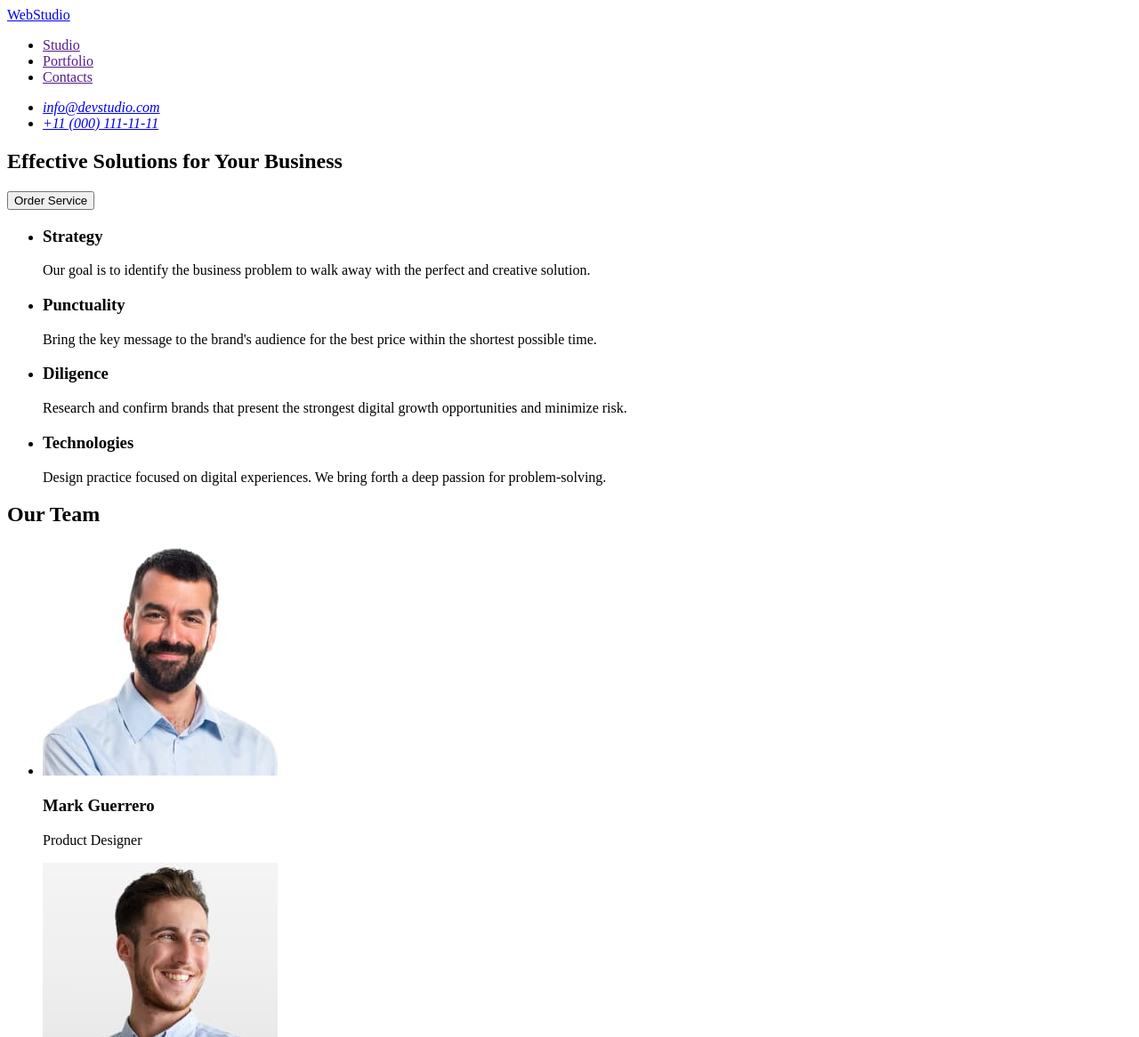
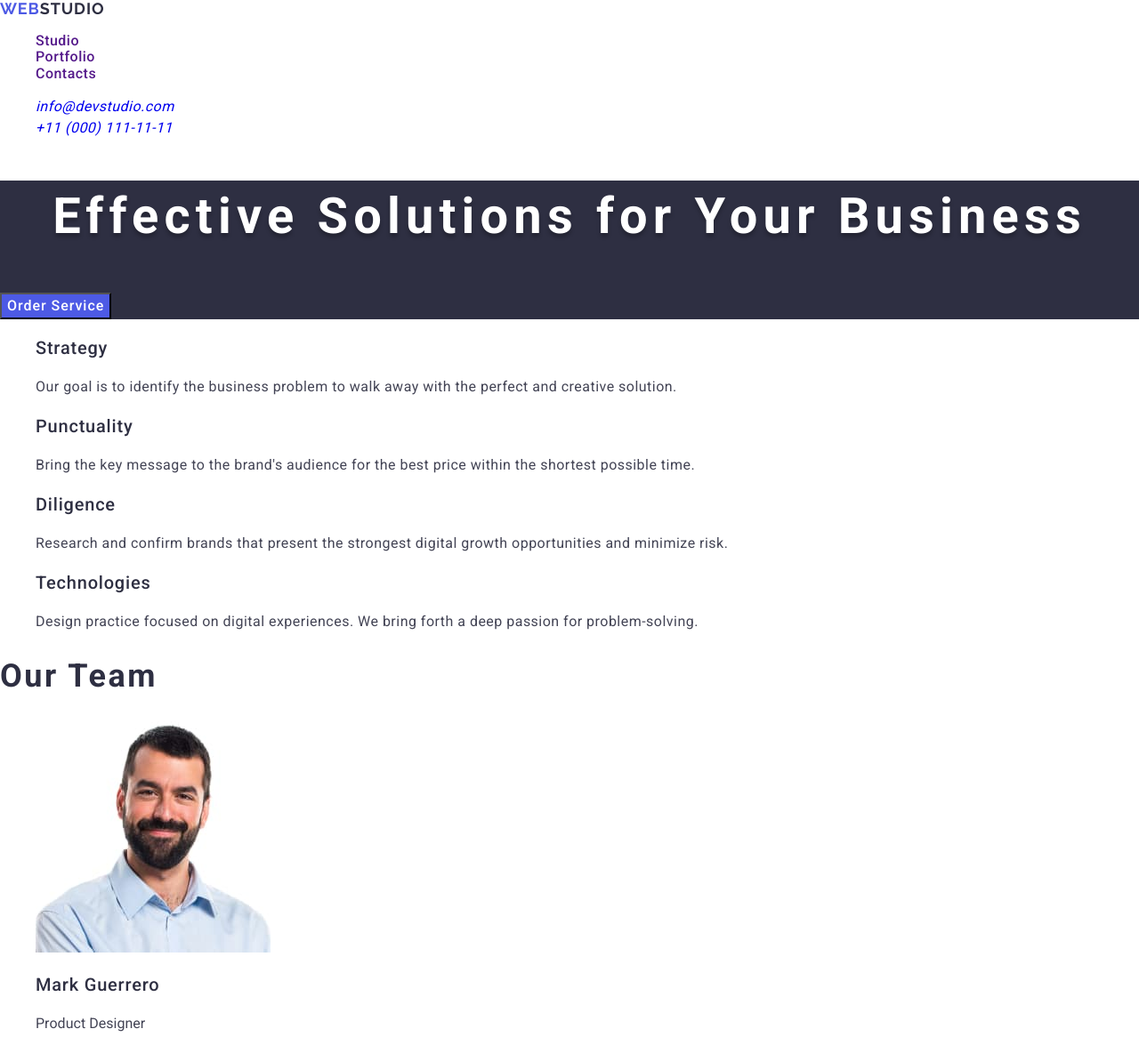
Before and after one commit to Irina28dv/goit-homework-02, a plain HTML site: page index.html in a window 1280 px wide. Shown: the top 1166 px of the page at 89% size. Drawn offline with nearby package versions, Linux system fonts and the light colour scheme.

Commit message:
update index.html

```diff
--- /dev/null
+++ b/css/styles.css
@@ -0,0 +1,152 @@
+body{
+font-family: "Roboto",sans-serif ;
+color:#434455 ;
+background-color:#FFF;
+font-style: normal;
+}
+a {
+text-decoration: none;
+}
+ul {
+list-style-type: none;
+}
+.header-logo{
+color: var(--NAVY-BLUE, #2E2F42);
+font-family: Raleway;
+font-size: 18px;
+font-weight: 700;
+line-height: 1.16;
+letter-spacing: 0.05em;
+text-transform: uppercase;
+}
+.header-logo-iris{
+color: var(--IRIS, #4D5AE5);
+font-family: Raleway;
+font-size: 18px;
+font-weight: 700;
+line-height: 1.16;
+letter-spacing: 0.05em;
+text-transform: uppercase;
+}
+.header-navigation{
+color: var(--NAVY-BLUE, #2E2F42);
+font-size: 16px;
+font-weight: 500;
+line-height: 1,50;
+letter-spacing: 0.03em;
+}
+.header-navigation .menu-item: :active{
+color: var(--OCEAN, #404BBF);
+}
+.header-address{
+color: var(--SLATE, #434455);
+font-size: 16px;
+line-height: 24px; /* 150% */
+letter-spacing: 0.03em;
+}
+.header-address-menu .address-link: :active{
+color: var(--OCEAN, #404BBF);
+}
+.main{
+background: var(--NAVY-BLUE, #2E2F42);
+}
+.main-title{
+color: var(--WHITE, #FFF);
+text-align: center;
+text-shadow: 0px 4px 4px rgba(0, 0, 0, 0.25);
+font-size: 56px;
+font-weight: 700;
+line-height: 1.43;
+letter-spacing: 0.11em;
+}
+.main-btn{
+color: var(--WHITE, #FFF);
+background: var(--IRIS, #4D5AE5);
+font-size: 16px;
+font-weight: 500;
+line-height: 1.50;
+letter-spacing: 0.06em;
+cursor: pointer;
+}
+.main .main-btn: :hover{
+background: var(--OCEAN, #404BBF);
+}
+.aside-item-title{
+color: var(--NAVY-BLUE, #2E2F42);
+font-size: 20px;
+font-weight: 500;
+line-height: 1.20;
+letter-spacing: 0.04em;
+}
+.aside-item-text{
+color: var(--SLATE, #434455);
+font-size: 16px;
+line-height: 1.50;
+letter-spacing: 0.03em;
+}
+.team-title{
+color: var(--NAVY-BLUE, #2E2F42);
+font-size: 36px;
+font-weight: 700;
+line-height: 1.11;
+letter-spacing: 0.07em;
+text-transform: capitalize;
+}
+.team-item-name{
+color: var(--NAVY-BLUE, #2E2F42);
+font-size: 20px;
+font-weight: 500;
+line-height: 1.20;
+letter-spacing: 0.04em;
+}
+.team-item-text{
+color: var(--SLATE, #434455);
+font-size: 16px;
+line-height: 1.50;
+letter-spacing: 0.03px;
+}
+.portfolio-title{
+color: var(--NAVY-BLUE, #2E2F42);
+font-size: 36px;
+font-weight: 700;
+line-height: 1.11;
+letter-spacing: 0.07em;
+text-transform: capitalize;
+}
+.portfolio-item-title{
+color: var(--NAVY-BLUE, #2E2F42);
+font-size: 20px;
+font-weight: 500;
+line-height: 1.20;
+letter-spacing: 0.04em;
+}
+.portfolio-item-text{
+color: var(--SLATE, #434455);
+font-size: 16px;
+line-height: 1.50;
+letter-spacing: 0.03em;
+}
+.footer-logo-iris{
+color: var(--IRIS, #4D5AE5);
+font-family: Raleway;
+font-size: 18px;
+font-weight: 700;
+line-height: 1.16;
+letter-spacing: 0.05em;
+text-transform: uppercase;
+}
+.footer-logo{
+color: var(--CLOUD, #F4F4FD);
+font-family: Raleway;
+font-size: 18px;
+font-weight: 700;
+line-height:1.16;
+letter-spacing: 0.05em;
+text-transform: uppercase
+}
+.footer-text{
+color: var(--CLOUD, #F4F4FD);
+font-size: 16px;
+line-height: 1.5;
+letter-spacing: 0.03em;
+}
--- a/index.html
+++ b/index.html
@@ -4,94 +4,133 @@
     <meta charset="UTF-8">
     <meta name="viewport" content="width=device-width, initial-scale=1.0">
     <title>WebStudio</title>
+    <link rel="preconnect" href="https://fonts.googleapis.com">
+<link rel="preconnect" href="https://fonts.gstatic.com" crossorigin>
+<link href="https://fonts.googleapis.com/css2?family=Montserrat:wght@400;700&family=Raleway:wght@700&family=Roboto:wght@400;500;700&display=swap" rel="stylesheet">
+    <link rel="stylesheet" href="https://cdnjs.cloudflare.com/ajax/libs/modern-normalize/2.0.0/modern-normalize.min.css" integrity="sha512-4xo8blKMVCiXpTaLzQSLSw3KFOVPWhm/TRtuPVc4WG6kUgjH6J03IBuG7JZPkcWMxJ5huwaBpOpnwYElP/m6wg==" crossorigin="anonymous" referrerpolicy="no-referrer">
+    <link rel="stylesheet" href="/css/styles.css">
 </head>
 <body>
-    <header>
-        <nav>
-        <a href="./index.html">WebStudio</a>
-            <ul>
-                <li>
-                    <a href="">Studio</a>
+    <header class="header">
+        <nav class="header-navigation">
+        <a class="header-logo" href="./index.html"><span class="header-logo-iris">Web</span>Studio</a>
+            <ul class="header-menu">
+                <li class="menu-item">
+                    <a class="menu-link" href="">Studio</a>
                 </li>
-                <li>
-                    <a href="">Portfolio</a>
+                <li class="menu-item">
+                    <a class="menu-link" href="">Portfolio</a>
                 </li>
-                <li>
-                    <a href="">Contacts</a>
+                <li class="menu-item">
+                    <a class="menu-link" href="">Contacts</a>
                 </li>
             </ul>
         </nav>
-            <address>
-                <ul>
-                    <li>
-                    <a href="mailto:info@devstudio.com">info@devstudio.com</a>
+            <address class="header-address">
+                <ul class="header-address-menu">
+                    <li class="address-item">
+                    <a class="address-link" href="mailto:info@devstudio.com">info@devstudio.com</a>
                     </li>
-                    <li>
-                    <a href="tel:+110001111111">+11 (000) 111-11-11</a>
+                    <li class="address-item">
+                    <a class="address-tel" href="tel:+110001111111">+11 (000) 111-11-11</a>
                     </li>
                 </ul>
             </address>
     </header>
     <main>
         <!--Main content-->
-        <section>
-         <h1>Effective Solutions for Your Business</h1>
-         <button type="button">Order Service</button>
+        <section class="main">
+         <h1 class="main-title">Effective Solutions for Your Business</h1>
+         <button class="main-btn" type="button">Order Service</button>
         </section>
         <!--Basic principles-->
-        <section>
-            <h2 hidden>Principles</h2>
-        <ul>
-        <li>
-            <h3>Strategy</h3>
-            <p>Our goal is to identify the business problem to walk away with the perfect and creative solution.
+        <section class="aside">
+            <h2 class="aside-title" hidden>Principles</h2>
+        <ul class="aside-list">
+        <li class="aside-item">
+            <h3 class="aside-item-title">Strategy</h3>
+            <p class="aside-item-text">Our goal is to identify the business problem to walk away with the perfect and creative solution.
             </p>
         </li>
-        <li>
-            <h3>Punctuality</h3>
-            <p>Bring the key message to the brand's audience for the best price within the shortest possible time.
+        <li class="aside-item">
+            <h3 class="aside-item-title">Punctuality</h3>
+            <p class="aside-item-text">Bring the key message to the brand's audience for the best price within the shortest possible time.
             </p>
         </li>
-        <li>
-            <h3>Diligence</h3>
-            <p>Research and confirm brands that present the strongest digital growth opportunities and minimize risk.
+        <li class="aside-item">
+            <h3 class="aside-item-title">Diligence</h3>
+            <p class="aside-item-text">Research and confirm brands that present the strongest digital growth opportunities and minimize risk.
             </p>
-        <li>
-            <h3>Technologies</h3>
-            <p>Design practice focused on digital experiences. We bring forth a deep passion for problem-solving.
+        </li>
+        <li class="aside-item">
+            <h3 class="aside-item-title">Technologies</h3>
+            <p class="aside-item-text">Design practice focused on digital experiences. We bring forth a deep passion for problem-solving.
             </p>
         </li>
         </ul>
         </section>
         <!--Our team-->
-        <section>
-            <h2>Our Team</h2>
-            <ul><li>
+        <section class="section-team">
+            <h2 class="team-title">Our Team</h2>
+            <ul class="team-list">
+            <li class="team-item">
                 <img src="./images/img1.jpg" alt="Mark Guerrero-Product Designer" width="264" height="260">
-                <h3>Mark Guerrero</h3>
-                <p>Product Designer</p>
-                </li>
-            <li>
+                <h3 class="team-item-name">Mark Guerrero</h3>
+                <p class="team-item-text">Product Designer</p>
+            </li>
+            <li class="team-item">
                 <img src="./images/img2.jpg" alt="Tom Ford-Frontend Developer" width="264" height="260">
-                <h3>Tom Ford</h3>
-                <p>Frontend Developer</p>
+                <h3 class="team-item-name">Tom Ford</h3>
+                <p class="team-item-text">Frontend Developer</p>
             </li>
-            <li>
+            <li class="team-item">
                 <img src="./images/img3.jpg" alt="Camila Garcia-Marketing" width="264" height="260">
-                <h3>Camila Garcia</h3>
-                <p>Marketing</p>
+                <h3 class="team-item-name">Camila Garcia</h3>
+                <p class="team-item-text">Marketing</p>
             </li>
-            <li>
+            <li class="team-item">
                 <img src="./images/img4.jpg" alt="Daniel Wilson-UI Designer" width="264" height="260">
-                <h3>Daniel Wilson</h3>
-                <p>UI Designer</p>
+                <h3 class="team-item-name">Daniel Wilson</h3>
+                <p class="team-item-text">UI Designer</p>
             </li>
         </ul>
-        </section>
+    </section>
+        <!--Our Portfolio-->
+        <section class="section-portfolio">
+        <h2 class="portfolio-title">Our Portfolio</h2>
+        <ul class="portfolio-list">
+            <li class="portfolio-item">
+                <img src="./images/portfolio_img_1.jpg" alt="Banking App" width="360" height="300">
+                <h3 class="portfolio-item-title">Banking App</h3>
+                <p class="portfolio-item-text">App</p>
+            </li>
+            <li class="portfolio-item">
+                <img src="./images/portfolio_img_2.jpg" alt="Cashless Payment" width="360" height="300">
+                <h3 class="portfolio-item-title">Cashless Payment</h3>
+                <p class="portfolio-item-text">Marketing</p>
+            </li>
+            <li class="portfolio-item"><img src="./images/portfolio_img_3.jpg" alt="Meditation App" width="360" height="300">
+                <h3 class="portfolio-item-title">Meditation App</h3>
+                <p class="portfolio-item-text">App</p>
+            </li>
+            <li class="portfolio-item"><img src="./images/portfolio_img_4.jpg" alt="Taxi Service" width="360" height="300">
+                <h3 class="portfolio-item-title">Taxi Service</h3>
+                <p class="portfolio-item-text">Marketing</p>
+            </li>
+            <li class="portfolio-item"><img src="./images/portfolio_img_5.jpg" alt="Screen Illustrations" width="360" height="300">
+                <h3 class="portfolio-item-title">Screen Illustrations</h3>
+                <p class="portfolio-item-text">Design</p>
+            </li>
+            <li class="portfolio-item"><img src="./images/portfolio_img_6.jpg" alt="Online Courses" width="360" height="300">
+                <h3 class="portfolio-item-title">Online Courses</h3>
+                <p class="portfolio-item-text">Marketing</p>
+            </li>
+        </ul>
+    </section>
     </main>
-    <footer>
-    <a href="./index.html">WebStudio</a>
-    <p>
+    <footer class="footer">
+    <a class="footer-logo" href="./index.html"> <span class="footer-logo-iris">Web</span>Studio</a>
+    <p class="footer-text">
     Increase the flow of customers and sales for your business with digital marketing & growth solutions.
     </p>
     </footer>
```
Also changed, not shown: images/portfolio_img_1.jpg (added), images/portfolio_img_2.jpg (added), images/portfolio_img_3.jpg (added), images/portfolio_img_4.jpg (added), images/portfolio_img_5.jpg (added), images/portfolio_img_6.jpg (added).
